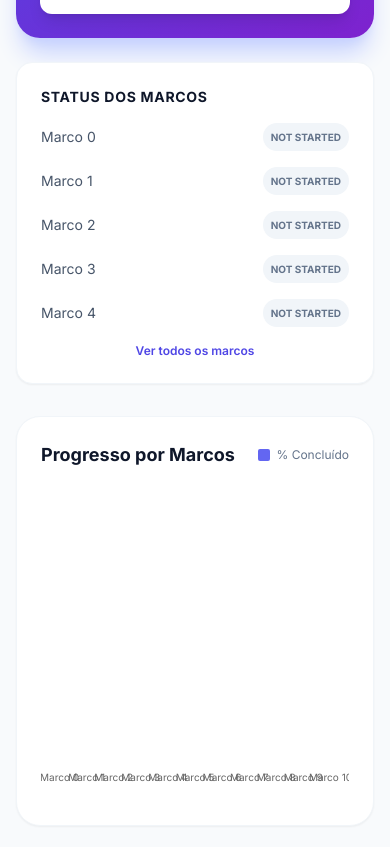
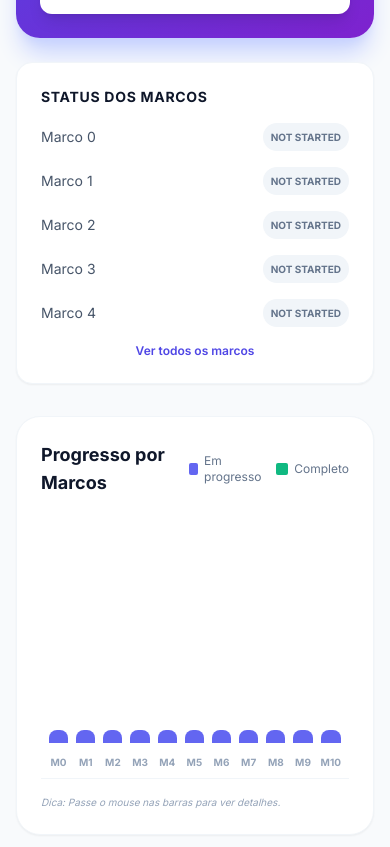
Before and after one commit to gabrielcpolitano/AULAS, a React (Vite) app: page /#/ in a window 390 px wide. Shown: the part 847-1694 px from the top of the page. Built offline with nearby package versions, Linux system fonts and the light colour scheme.

Commit message:
feat: Update dependencies and index.html for React 19
Updates dependencies to specific versions for React 19 and related libraries.
Adjusts `index.html` to use direct import maps for React 19 and lucide-react, and improves styling with margin, padding, and scrollbar styles.

```diff
--- a/index.html
+++ b/index.html
@@ -1,4 +1,3 @@
-
 <!DOCTYPE html>
 <html lang="en">
 <head>
@@ -10,26 +9,31 @@
     <link rel="preconnect" href="https://fonts.gstatic.com" crossorigin>
     <link href="https://fonts.googleapis.com/css2?family=Inter:wght@400;500;600;700&display=swap" rel="stylesheet">
     <style>
-        body { font-family: 'Inter', sans-serif; }
+        body { font-family: 'Inter', sans-serif; margin: 0; padding: 0; }
+        #root { min-height: 100vh; }
         ::-webkit-scrollbar { width: 8px; }
         ::-webkit-scrollbar-track { background: #f1f1f1; }
         ::-webkit-scrollbar-thumb { background: #c7d2fe; border-radius: 4px; }
         ::-webkit-scrollbar-thumb:hover { background: #a5b4fc; }
+
+        /* Estilos para o gráfico customizado */
+        .bar-container:hover .bar-tooltip { display: block; }
     </style>
 <script type="importmap">
 {
   "imports": {
-    "react": "https://esm.sh/react@^19.2.3",
-    "react-dom/": "https://esm.sh/react-dom@^19.2.3/",
-    "react/": "https://esm.sh/react@^19.2.3/",
-    "react-router-dom": "https://esm.sh/react-router-dom@^7.12.0",
-    "lucide-react": "https://esm.sh/lucide-react@^0.562.0",
-    "recharts": "https://esm.sh/recharts@^3.6.0"
+    "react": "https://esm.sh/react@19.0.0",
+    "react/": "https://esm.sh/react@19.0.0/",
+    "react-dom": "https://esm.sh/react-dom@19.0.0",
+    "react-dom/client": "https://esm.sh/react-dom@19.0.0/client",
+    "lucide-react": "https://esm.sh/lucide-react@0.460.0?external=react",
+    "react-router-dom": "https://esm.sh/react-router-dom@7.0.0?external=react"
   }
 }
 </script>
 </head>
 <body class="bg-slate-50 text-slate-900">
     <div id="root"></div>
+    <script type="module" src="index.tsx"></script>
 </body>
 </html>
--- a/pages/Dashboard.tsx
+++ b/pages/Dashboard.tsx
@@ -1,8 +1,5 @@
-
 import React from 'react';
 import { Lesson, Milestone, MilestoneStatus } from '../types';
-import { BarChart, Bar, XAxis, YAxis, Tooltip, ResponsiveContainer, Cell } from 'recharts';
-// Added CheckCircle2 to the imports from lucide-react
 import { PlayCircle, Trophy, ListTodo, TrendingUp, CheckCircle2 } from 'lucide-react';
 import { Link } from 'react-router-dom';
 
@@ -29,7 +26,8 @@ const Dashboard: React.FC<DashboardProps> = ({ lessons, completedIds, milestones
     const mLessons = lessons.filter(l => l.id <= m.maxLessonId);
     const done = mLessons.filter(l => completedIds.includes(l.id)).length;
     return {
-      name: `Marco ${m.id}`,
+      label: `M${m.id}`,
+      fullName: m.name.split(':')[0],
       progress: Math.round((done / mLessons.length) * 100),
     };
   });
@@ -54,7 +52,6 @@ const Dashboard: React.FC<DashboardProps> = ({ lessons, completedIds, milestones
         </div>
         <div className="bg-white p-6 rounded-2xl shadow-sm border border-slate-100 flex items-center gap-4">
           <div className="bg-emerald-100 p-3 rounded-xl text-emerald-600">
-            {/* Fixed: CheckCircle2 is now imported correctly from lucide-react */}
             <CheckCircle2 size={24} />
           </div>
           <div>
@@ -138,33 +135,46 @@ const Dashboard: React.FC<DashboardProps> = ({ lessons, completedIds, milestones
           </div>
         </div>
 
-        {/* Chart */}
-        <div className="lg:col-span-2 bg-white p-6 rounded-3xl shadow-sm border border-slate-100">
+        {/* Custom Dashboard Chart */}
+        <div className="lg:col-span-2 bg-white p-6 rounded-3xl shadow-sm border border-slate-100 flex flex-col">
           <div className="flex items-center justify-between mb-8">
             <h3 className="text-lg font-bold text-slate-900">Progresso por Marcos</h3>
-            <div className="flex gap-2">
+            <div className="flex gap-3">
                <div className="flex items-center gap-1.5 text-xs text-slate-500">
-                 <div className="w-3 h-3 bg-indigo-500 rounded-sm" /> % Concluído
+                 <div className="w-3 h-3 bg-indigo-500 rounded-sm" /> Em progresso
+               </div>
+               <div className="flex items-center gap-1.5 text-xs text-slate-500">
+                 <div className="w-3 h-3 bg-emerald-500 rounded-sm" /> Completo
                </div>
             </div>
           </div>
-          <div className="h-[300px] w-full">
-            <ResponsiveContainer width="100%" height="100%">
-              <BarChart data={chartData}>
-                <XAxis dataKey="name" fontSize={10} tickLine={false} axisLine={false} interval={0} />
-                <YAxis hide />
-                <Tooltip
-                  cursor={{fill: '#f8fafc'}}
-                  contentStyle={{ borderRadius: '12px', border: 'none', boxShadow: '0 4px 6px -1px rgb(0 0 0 / 0.1)' }}
-                />
-                <Bar dataKey="progress" radius={[4, 4, 0, 0]} barSize={24}>
-                  {chartData.map((entry, index) => (
-                    <Cell key={`cell-${index}`} fill={entry.progress === 100 ? '#10b981' : '#6366f1'} />
-                  ))}
-                </Bar>
-              </BarChart>
-            </ResponsiveContainer>
+
+          <div className="flex-1 flex items-end justify-between gap-2 px-2 pb-2 border-b border-slate-100 min-h-[250px]">
+            {chartData.map((data, idx) => (
+              <div key={idx} className="flex-1 flex flex-col items-center group relative bar-container h-full justify-end">
+                {/* Custom Tooltip */}
+                <div className="hidden bar-tooltip absolute bottom-full mb-2 px-2 py-1 bg-slate-800 text-white text-[10px] rounded whitespace-nowrap z-10 pointer-events-none">
+                  {data.fullName}: {data.progress}%
+                </div>
+
+                {/* Bar */}
+                <div
+                  className={`w-full max-w-[40px] rounded-t-lg transition-all duration-1000 ease-out relative ${
+                    data.progress === 100 ? 'bg-emerald-500' : 'bg-indigo-500'
+                  }`}
+                  style={{ height: `${Math.max(data.progress, 5)}%` }}
+                >
+                   <div className="absolute inset-0 bg-white/10 opacity-0 group-hover:opacity-100 transition-opacity rounded-t-lg" />
+                </div>
+
+                {/* X-Axis Label */}
+                <span className="mt-3 text-[10px] font-bold text-slate-400 group-hover:text-indigo-600 transition-colors">
+                  {data.label}
+                </span>
+              </div>
+            ))}
           </div>
+          <p className="mt-4 text-[10px] text-slate-400 italic">Dica: Passe o mouse nas barras para ver detalhes.</p>
         </div>
       </div>
     </div>
```
Also changed, not shown: package.json (+4 -5 lines).
